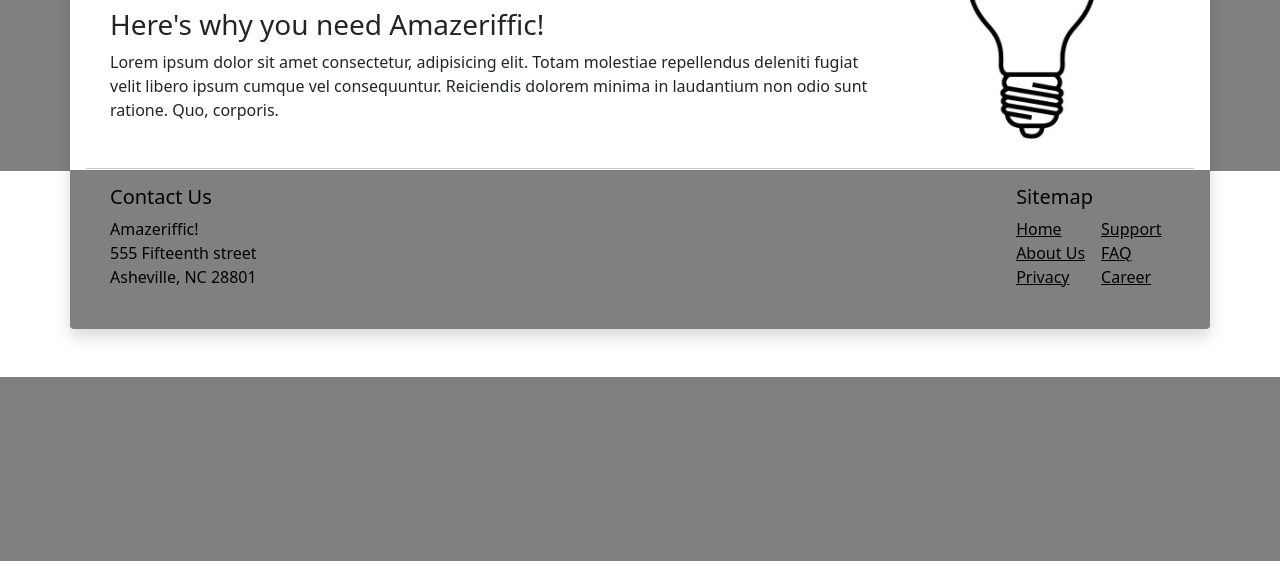
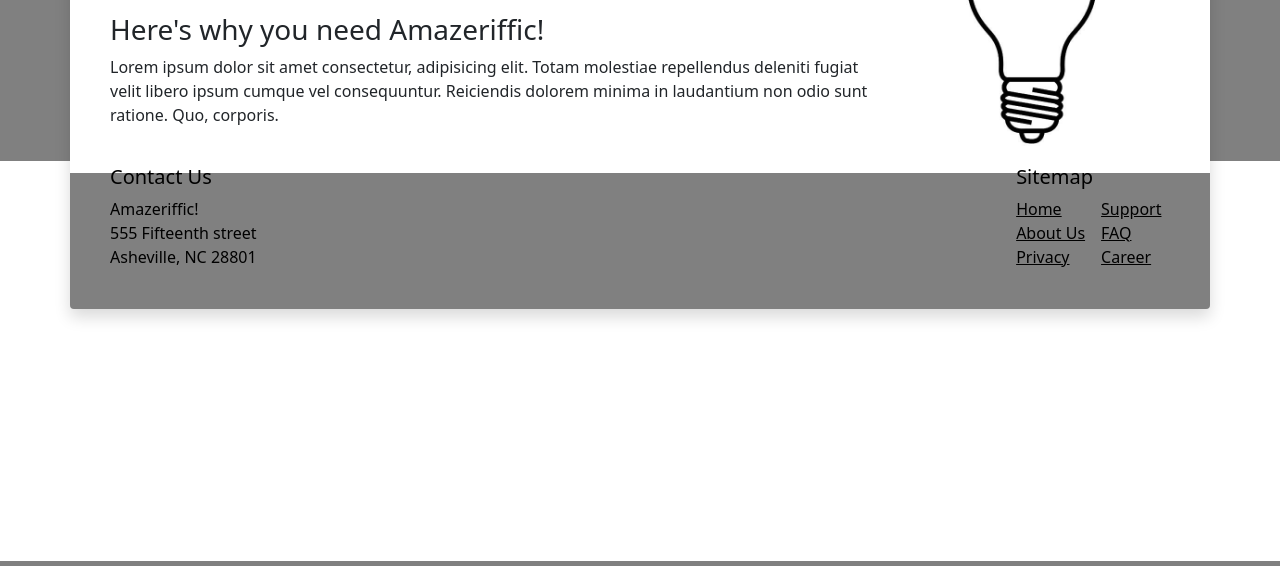
Before and after one commit to LeandroJOA/unidesc-web-project, a plain HTML site: page prototipo/index.html in a window 1280 px wide. Shown: the part 239-805 px from the top of the page. Drawn offline with nearby package versions, Linux system fonts and the light colour scheme.

Commit message:
Alteração background-color

```diff
--- a/prototipo/css/style.css
+++ b/prototipo/css/style.css
@@ -1,9 +1,15 @@
+html{
+  height: 100%;
+}
+
 body {
-    background: linear-gradient(180deg, grey 66.5%, white 33.5%);
+    min-height: 100%;
+    margin: 5px;
+    background: linear-gradient(180deg, grey 50%, white 50%);
 }
 
 .container {
-    background: linear-gradient(180deg, white 72%, grey 28%);
+    background: linear-gradient(180deg, white 75%, grey 25%);
 }
 
 footer {
--- a/prototipo/index.html
+++ b/prototipo/index.html
@@ -43,7 +43,6 @@
                 </div>
             </div>
         </main>
-        <hr>
         <footer>
             <div class="d-flex justify-content-between my-2 mx-4">
                 <div>
```
